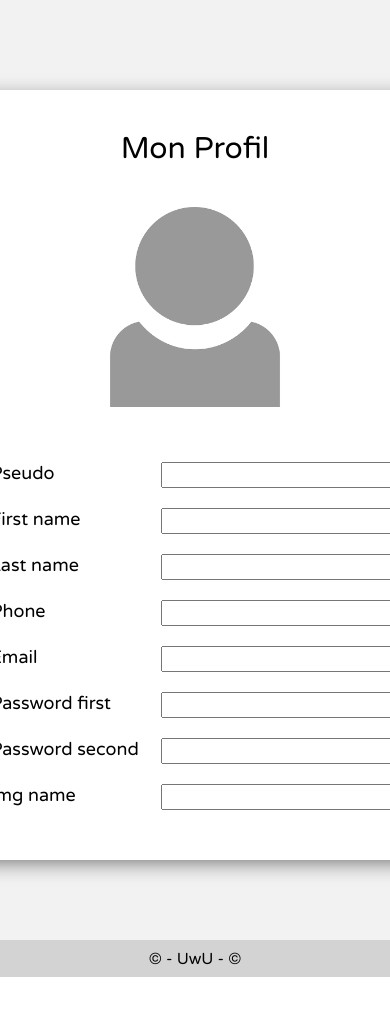
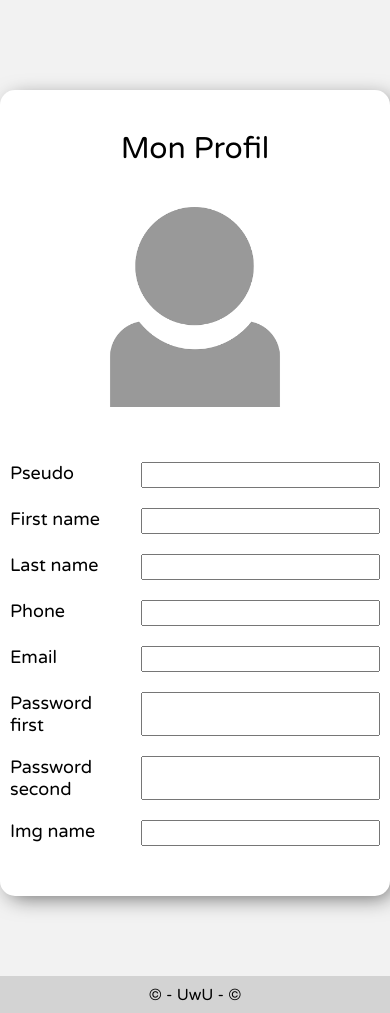
Before and after one commit to akam731/sortir.com, a Symfony app: template templates/user/editProfil.html.twig in a window 390 px wide; the page is wider, and only the part inside the window is pictured. Shown: the part 59-1072 px from the top of that part. Before the commit the page ends 1036 px from the top of that part, so only its background shows below. Run offline with Twig, Linux system fonts and the light colour scheme; the template is opened without the code that fills it, so the values that code supplies are empty; form fields are guessed from the names that the template uses; some libraries are stand-ins or nearby versions.

Commit message:
Création Création du responsive de la pâge editUser

```diff
--- a/public/css/profil.css
+++ b/public/css/profil.css
@@ -107,3 +107,17 @@ input[type="file"]{
     color: #65A4E3;
     background: #fff;
 }
+
+@media screen and (max-width: 550px){
+
+    form{
+        width: 100%;
+        padding: 40px 0;
+    }
+
+    form > div > div > label{
+        min-width: 100px;
+        width: 100px;
+    }
+
+}
```
